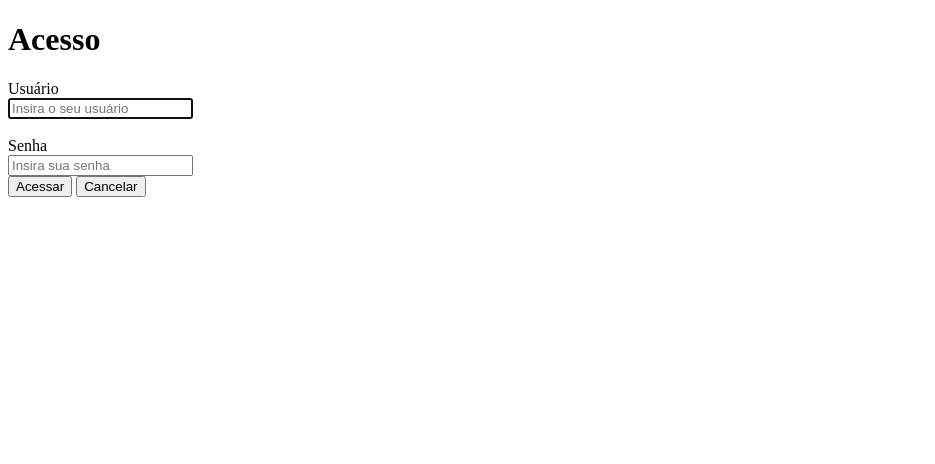
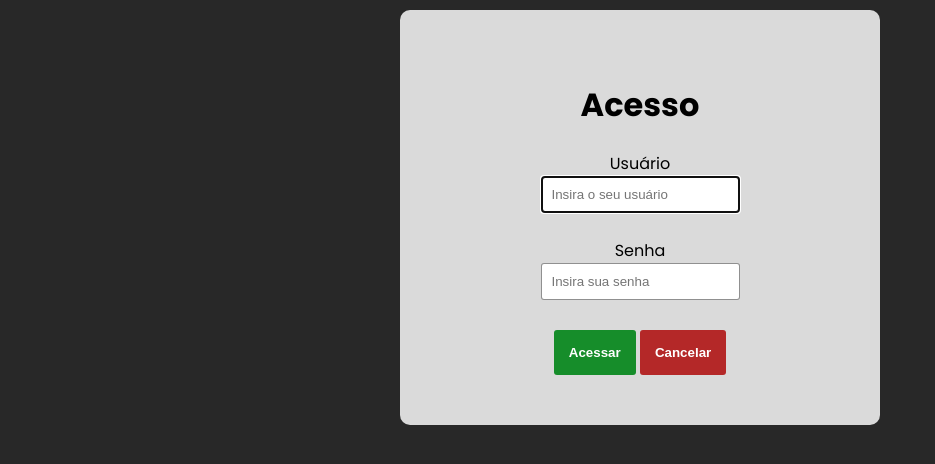
Before and after one commit to zLordelo/projeto-interdisciplinar5, a plain HTML site: page index.html in a window 1280 px wide. Shown: the whole page, without its empty margins (0-935 px from the left). Drawn offline with Linux system fonts and the light colour scheme.

Commit message:
Update index.html

```diff
--- a/index.html
+++ b/index.html
@@ -4,7 +4,7 @@
     <meta charset="UTF-8">
     <meta http-equiv="X-UA-Compatible" content="IE=edge">
     <meta name="viewport" content="width=device-width, initial-scale=1.0">
-    <link rel="stylesheet" type=“text/css” href="./css/style.css">
+    <link rel="stylesheet" href="./css/style.css">
     <title>Acesso</title>
 </head>
 <body>
```
